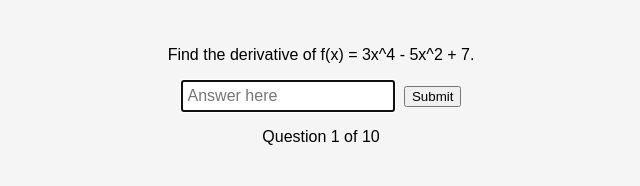
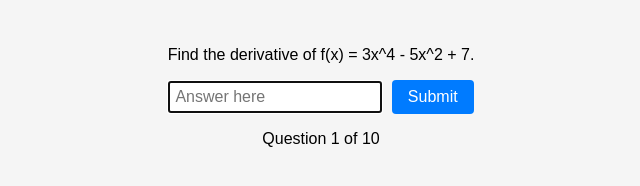
Before and after one commit to milesrichardson406-stack/Math-Flash-Card-Quiz, a plain HTML site: page index.html in a window 1280 px wide. Both pictures are taken after a click on the button "Start". Shown: the whole page, without its empty margins (319-959 px from the left). Drawn offline with Linux system fonts and the light colour scheme.

Commit message:
Update style.css

```diff
--- a/style.css
+++ b/style.css
@@ -12,7 +12,8 @@ body {
 }
 
 #answer-code-input {
-  width: 200px;
+  width: 80%;
+  max-width: 200px;
   font-size: 1rem;
   padding: 5px;
   margin-right: 5px;
@@ -25,4 +26,15 @@ body {
 
 button {
   cursor: pointer;
+  padding: 8px 16px;
+  background-color: #007bff;
+  color: white;
+  border: none;
+  border-radius: 4px;
+  font-size: 1rem;
+  transition: background-color 0.2s;
 }
+
+button:hover {
+  background-color: #0056b3;
+}
```
